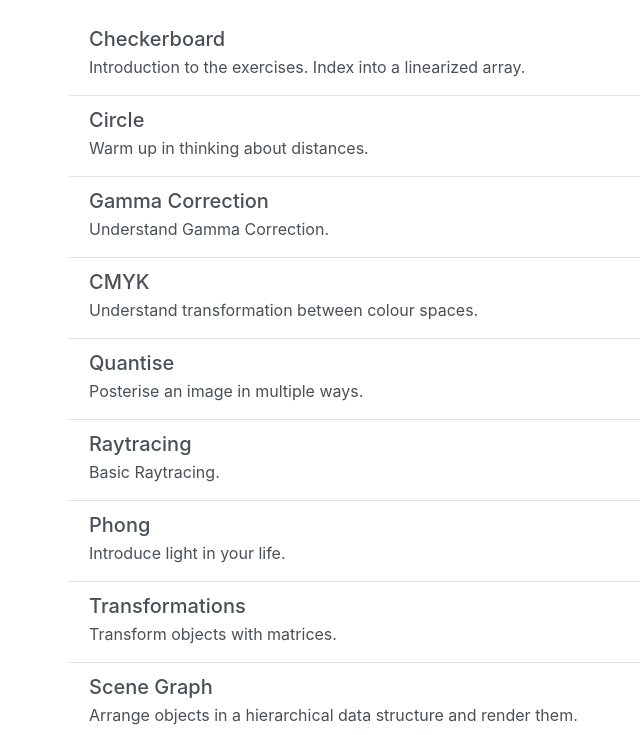
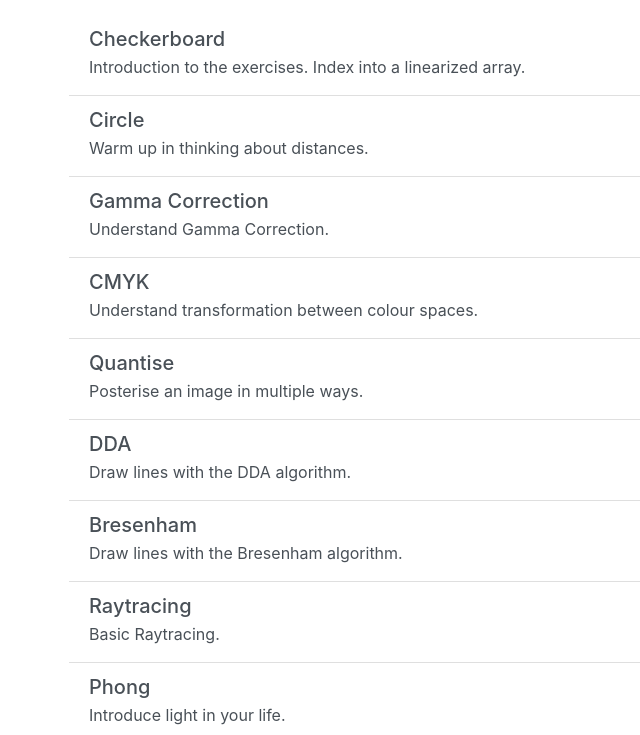
Before and after one commit to SimonServant/Computer_Graphic_Exercise, a website built with webpack: page dist/index.html in a window 1280 px wide. Shown: the part 65-800 px from the top of the page, without its empty margins (16-656 px from the left). Built offline with nearby package versions, Linux system fonts and the light colour scheme.

Commit message:
Exercise 4

```diff
--- a/dist/index.html
+++ b/dist/index.html
@@ -56,17 +56,31 @@
                 </div>
                 <p class="mb-1">Posterise an image in multiple ways.</p>
             </a>
+            <a href="/dda.html" class="list-group-item list-group-item-action flex-column align-items-start">
+                <div class="d-flex w-100 justify-content-between">
+                    <h5 class="mb-1">DDA</h5>
+                    <!-- <small>ab 20.05.2020</small> -->
+                </div>
+                <p class="mb-1">Draw lines with the DDA algorithm.</p>
+            </a>
+            <a href="/bresenham.html" class="list-group-item list-group-item-action flex-column align-items-start">
+                <div class="d-flex w-100 justify-content-between">
+                    <h5 class="mb-1">Bresenham</h5>
+                    <!-- <small>ab 20.05.2020</small> -->
+                </div>
+                <p class="mb-1">Draw lines with the Bresenham algorithm.</p>
+            </a>
             <a href="/raytracing.html" class="list-group-item list-group-item-action flex-column align-items-start">
                 <div class="d-flex w-100 justify-content-between">
                     <h5 class="mb-1">Raytracing</h5>
-                    <!-- <small>ab 20.05.2020</small> -->
+                    <!-- <small>ab 27.05.2020</small> -->
                 </div>
                 <p class="mb-1">Basic Raytracing.</p>
             </a>
             <a href="/phong.html" class="list-group-item list-group-item-action flex-column align-items-start">
                 <div class="d-flex w-100 justify-content-between">
                     <h5 class="mb-1">Phong</h5>
-                    <!-- <small>ab 27.05.2020</small> -->
+                    <!-- <small>ab 03.06.2020</small> -->
                 </div>
                 <p class="mb-1">Introduce light in your life.</p>
             </a>
```
